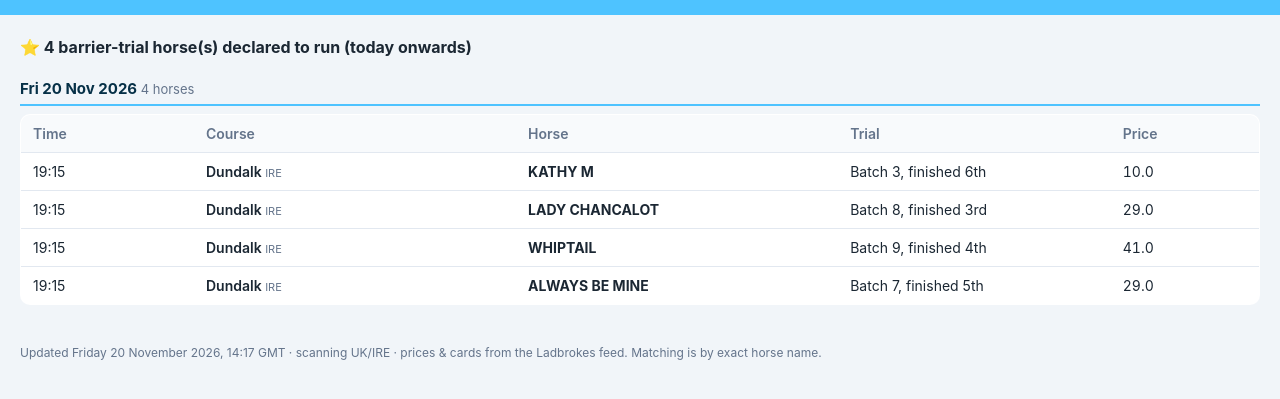
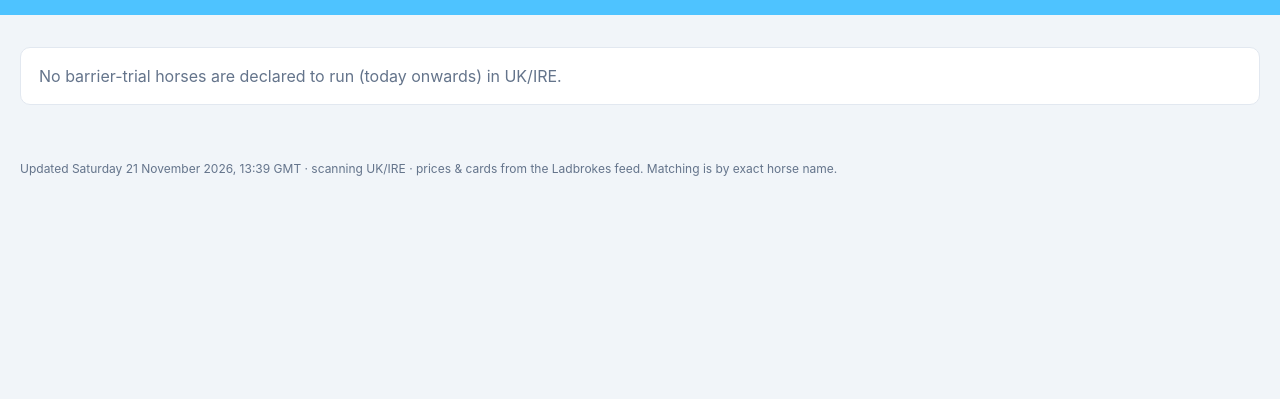
Before and after one commit to iRozz1985/irish-barrier-trials, a plain HTML site: page index.html in a window 1280 px wide. Shown: the part 67-466 px from the top of the page. Drawn offline with Linux system fonts and the light colour scheme.

Commit message:
Update barrier-trial page

```diff
--- a/index.html
+++ b/index.html
@@ -48,14 +48,10 @@
   <p>ITM Barrier Trials – Leopardstown, 26 August &middot; horses declared to run under rules</p>
 </header>
 <main>
-  <p class='count'>&#11088; 4 barrier-trial horse(s) declared to run (today onwards)</p><h2 class='day'>Fri 20 Nov 2026 <span class='daycount'>4 horses</span></h2><table><colgroup><col class='c-time'><col class='c-course'><col class='c-horse'><col class='c-trial'><col class='c-price'></colgroup><thead><tr><th>Time</th><th>Course</th><th>Horse</th><th>Trial</th><th>Price</th></tr></thead><tbody><tr><td class='t'>19:15</td><td class='course'>Dundalk <span class='ctry'>IRE</span></td><td class='horse'>KATHY M</td><td class='t'>Batch 3, finished 6th</td><td class='num'>10.0</td></tr>
-<tr><td class='t'>19:15</td><td class='course'>Dundalk <span class='ctry'>IRE</span></td><td class='horse'>LADY CHANCALOT</td><td class='t'>Batch 8, finished 3rd</td><td class='num'>29.0</td></tr>
-<tr><td class='t'>19:15</td><td class='course'>Dundalk <span class='ctry'>IRE</span></td><td class='horse'>WHIPTAIL</td><td class='t'>Batch 9, finished 4th</td><td class='num'>41.0</td></tr>
-<tr><td class='t'>19:15</td><td class='course'>Dundalk <span class='ctry'>IRE</span></td><td class='horse'>ALWAYS BE MINE</td><td class='t'>Batch 7, finished 5th</td><td class='num'>29.0</td></tr>
-</tbody></table>
+  <p class='none'>No barrier-trial horses are declared to run (today onwards) in UK/IRE.</p>
 </main>
 <footer>
-  Updated Friday 20 November 2026, 14:17 GMT &middot; scanning UK/IRE &middot;
+  Updated Saturday 21 November 2026, 13:39 GMT &middot; scanning UK/IRE &middot;
   prices &amp; cards from the Ladbrokes feed. Matching is by exact horse name.
 </footer>
 </body>
```
